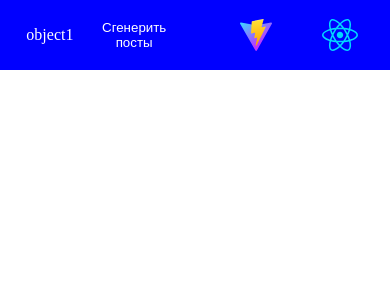
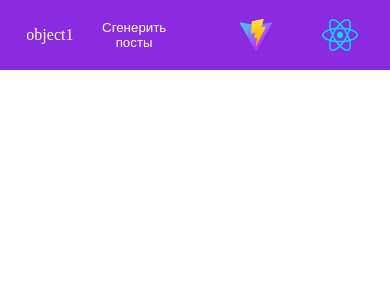
Before and after one commit to Flor1nD/react-typescript-test, a React (Vite) app: page / in a window 390 px wide. Shown: the top 300 px of the page. Built offline with nearby package versions, Linux system fonts and the light colour scheme.

Commit message:
prepairing for body

```diff
--- a/src/App.css
+++ b/src/App.css
@@ -2,7 +2,7 @@
     .header {
         width: 100%;
         height: 70px;
-        background-color: blue;
+        background-color: blueviolet;
         padding: 0 2vw;
 
         display: flex;
@@ -24,7 +24,7 @@
         color: white;
         height: 100%;
         width: 50%;
-        background-color: blue;
+        background-color: blueviolet;
         border: 0;
         padding: 0 12px;
 
```
